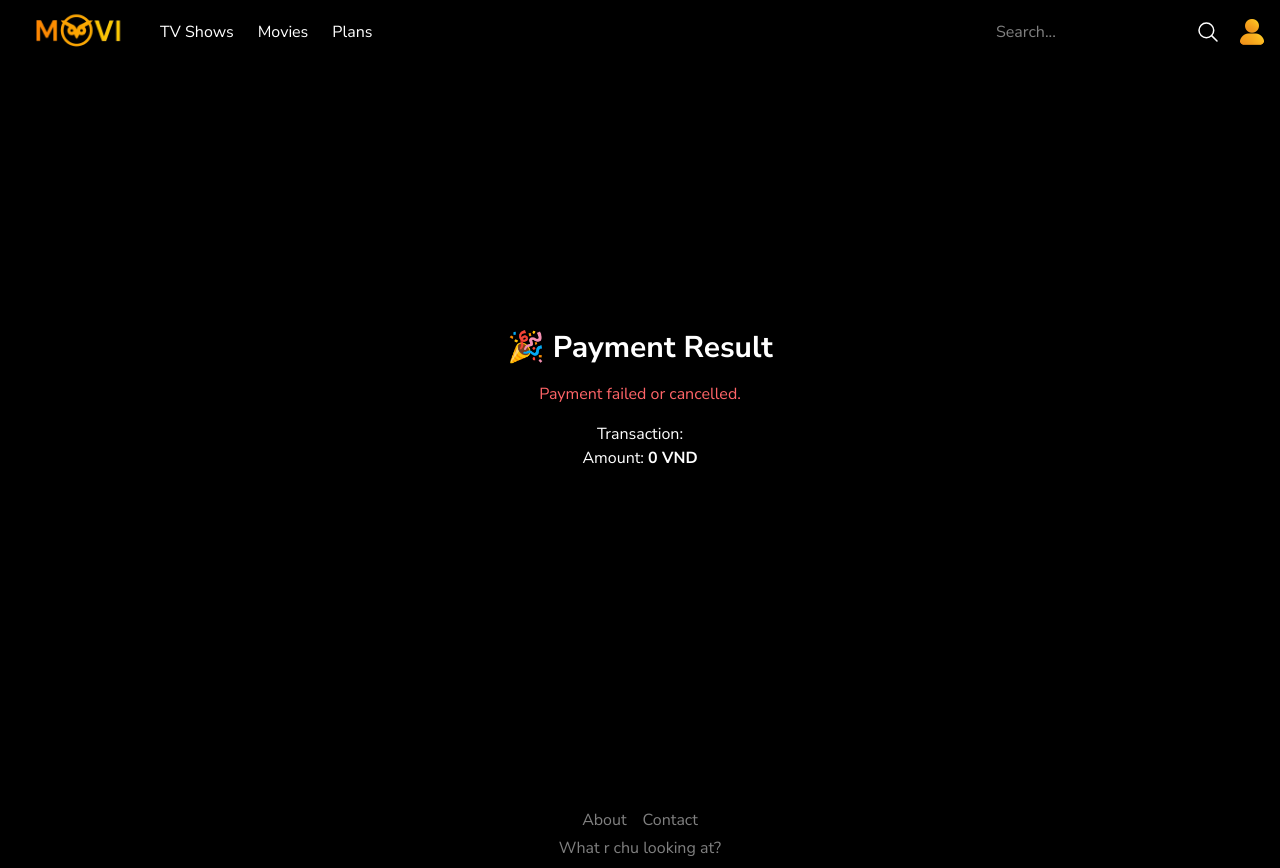
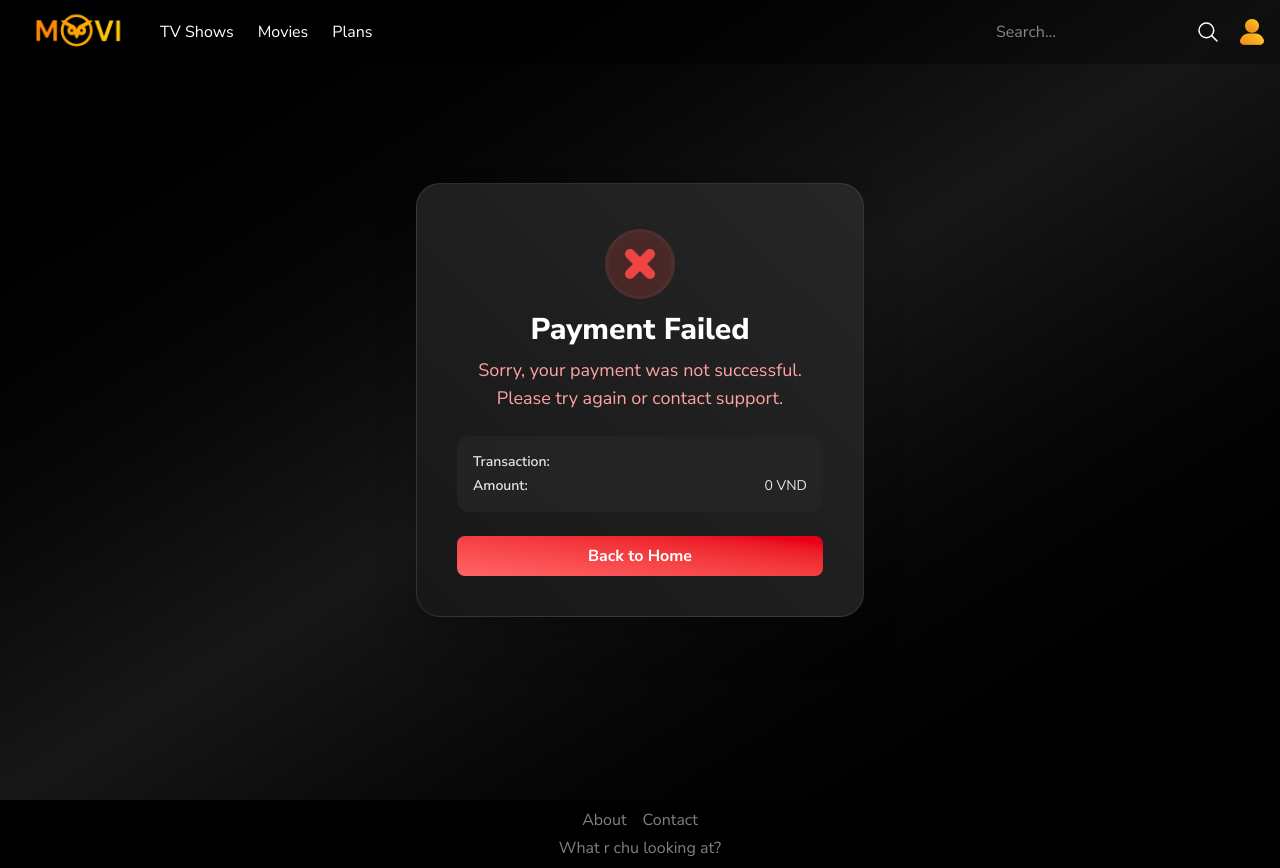
Before and after one commit to quang29/htRapPhimTrucTuyen, a React (Vite) app: page /payment-success in a window 1280 px wide. Built offline with nearby package versions, Linux system fonts and the light colour scheme; no server answers.

Commit message:
fix bugs
update code and fix bugs

```diff
--- a/index.html
+++ b/index.html
@@ -2,9 +2,14 @@
 <html lang="en">
   <head>
     <meta charset="UTF-8" />
-    <link rel="icon" type="image" href="/src/assets/image.png" />
+    <link rel="icon" type="image/png" href="/src/assets/image.png" />
     <meta name="viewport" content="width=device-width, initial-scale=1.0" />
     <title>Mowlvi</title>
+    <meta name="description" content="Mowlvi - Watch movies, TV shows, and enjoy AI-powered search and recommendations." />
+    <meta property="og:title" content="Mowlvi" />
+    <meta property="og:description" content="Watch movies, TV shows, and enjoy AI-powered search and recommendations." />
+    <meta property="og:image" content="/src/assets/posterwall.jpg" />
+    <meta name="theme-color" content="#000000" />
   </head>
   <body>
     <div id="root"></div>
--- a/src/components/FavoritesList.jsx
+++ b/src/components/FavoritesList.jsx
@@ -37,7 +37,6 @@ const FavoritesList = () => {
       ) : (
         <div className="flex flex-wrap gap-4 justify-start">
           {favorites.map((movie, index) => {
-  console.log("movie", movie); // 👈 Thêm dòng này
   return (
     <Card key={movie.id} data={movie} index={index + 1} media_type={movie.media_type} />
   );
--- a/src/components/Header.jsx
+++ b/src/components/Header.jsx
@@ -24,8 +24,6 @@ const Header = () => {
     const dispatch = useDispatch();
     const user = useSelector((state) => state.auth.user)
 
-    console.log("location", location);
-    console.log("searchInput", searchInput);
 
     // Khi URL thay đổi (ở /search), đồng bộ input
     useEffect(() => {
@@ -86,18 +84,20 @@ const Header = () => {
             </Link>
             {/* Navigation */}
             <nav className='hidden lg:flex items-center gap-2 ml-5'>
-            {
-                navigation.map((nav, index) => {
-                    return (
-                        <div>
-                            <NavLink key={nav.label} to={nav.href} className={({isActive})=>`px-2 hover:text-white ${isActive && "text-white"}`}>
-                                {nav.label}
-                            </NavLink>
-                        </div>
-                    )
-                })
-            }
-            </nav>
+  {navigation.map((nav, index) => (
+    <div key={nav.href}>
+      <NavLink
+        to={nav.href}
+        className={({ isActive }) =>
+          `px-2 hover:text-white ${isActive ? "text-white font-bold" : ""}`
+        }
+        end={nav.href === "/"} // Đảm bảo chỉ / mới active khi ở đúng /
+      >
+        {nav.label}
+      </NavLink>
+    </div>
+  ))}
+</nav>
             {/* Search and User Icon */}
             <div className='ml-auto flex items-center gap-4'>
                 <form action="" className='flex items-center gap-2' onSubmit={handleSubmit}>
--- a/src/components/RatingButton.jsx
+++ b/src/components/RatingButton.jsx
@@ -3,11 +3,17 @@ import { useSelector } from "react-redux";
 import { doc, getDoc, setDoc, deleteDoc } from "firebase/firestore";
 import { db } from "../firebase";
 import { FaThumbsUp, FaThumbsDown } from "react-icons/fa";
+import { toast } from "react-hot-toast";
 
 export default function RatingButton({ movieId }) {
   const user = useSelector((state) => state.auth.user);
   const [rating, setRating] = useState(null);
   const [showTooltip, setShowTooltip] = useState(false);
+
+  // Reset rating mỗi khi movieId thay đổi
+  useEffect(() => {
+    setRating(null);
+  }, [movieId]);
 
   useEffect(() => {
     if (!user) return;
@@ -20,7 +26,10 @@ export default function RatingButton({ movieId }) {
   }, [user, movieId]);
 
   const handleRate = async (type) => {
-    if (!user) return alert("Please log in to rate this movie!");
+    if (!user) {
+      toast.error("Please log in to rate this movie!");
+      return;
+    }
     const ref = doc(db, "users", user.uid, "ratings", movieId.toString());
 
     if (rating === type) {
--- a/src/components/WatchHistory.jsx
+++ b/src/components/WatchHistory.jsx
@@ -8,11 +8,14 @@ import { Link } from 'react-router-dom';
 const WatchHistory = () => {
   const user = useSelector((state) => state.auth.user);
   const [history, setHistory] = useState([]);
+  const [loading, setLoading] = useState(true);
 
   useEffect(() => {
     const fetchHistory = async () => {
-      if (!user) return;
-
+      if (!user) {
+        setLoading(false);
+        return;
+      }
       try {
         const historyRef = collection(db, 'users', user.uid, 'watchHistory');
         const snapshot = await getDocs(historyRef);
@@ -26,10 +29,13 @@ const WatchHistory = () => {
       } catch (err) {
         console.error("Failed to fetch history:", err);
       }
+      setLoading(false);
     };
 
     fetchHistory();
   }, [user]);
+
+  if (loading) return <div className="text-white text-center py-8">Loading watch history...</div>;
 
   return (
     <div className="container mt-10 pt-10 mx-auto px-4 py-6">
--- a/src/pages/LoginPage.jsx
+++ b/src/pages/LoginPage.jsx
@@ -75,7 +75,7 @@ const handleGoogleLogin = async () => {
 
         {/* Title */}
         <h1 className="text-3xl font-bold text-white mt-4">
-          Continue to <span className="text-white">MEOVI</span>
+          Continue to <span className="text-white">Mowlvi</span>
         </h1>
 
         {/* Google Button */}
--- /dev/null
+++ b/src/pages/NotFound.jsx
@@ -0,0 +1,12 @@
+import React from "react";
+import { Link } from "react-router-dom";
+
+const NotFound = () => (
+  <div className="min-h-screen flex flex-col items-center justify-center bg-black text-white">
+    <h1 className="text-6xl font-bold mb-4">404</h1>
+    <p className="text-xl mb-8">Sorry, the page you are looking for does not exist.</p>
+    <Link to="/" className="px-6 py-2 bg-blue-600 rounded-lg font-bold hover:bg-blue-700 transition">Back to Home</Link>
+  </div>
+);
+
+export default NotFound;
--- a/src/pages/PaymentSuccess.jsx
+++ b/src/pages/PaymentSuccess.jsx
@@ -1,10 +1,11 @@
 import React, { useEffect, useState } from 'react';
-import { useLocation } from 'react-router-dom';
-import { doc, updateDoc, setDoc } from 'firebase/firestore';
+import { useLocation, useNavigate } from 'react-router-dom';
+import { doc, setDoc } from 'firebase/firestore';
 import { db } from '../firebase';
 
 const PaymentSuccess = () => {
   const location = useLocation();
+  const navigate = useNavigate();
   const [paymentInfo, setPaymentInfo] = useState(null);
 
   useEffect(() => {
@@ -22,7 +23,6 @@ const PaymentSuccess = () => {
 
   useEffect(() => {
     if (paymentInfo && paymentInfo.status === "00" && paymentInfo.txnRef) {
-      // Cập nhật Firestore
       setDoc(doc(db, "payments", paymentInfo.txnRef), {
         status: "success",
         vnp_ResponseCode: paymentInfo.status,
@@ -31,18 +31,59 @@ const PaymentSuccess = () => {
     }
   }, [paymentInfo]);
 
-  if (!paymentInfo) return <div className="text-white p-8">Loading...</div>;
+  if (!paymentInfo) return (
+    <div className="min-h-screen bg-gradient-to-br from-black via-neutral-900 to-black flex items-center justify-center">
+      <div className="text-white text-xl animate-pulse">Loading...</div>
+    </div>
+  );
+
+  const isSuccess = paymentInfo.status === "00";
 
   return (
-    <div className="min-h-screen bg-black text-white flex flex-col items-center justify-center">
-      <h1 className="text-3xl font-bold mb-4">🎉 Payment Result</h1>
-      {paymentInfo.status === "00" ? (
-        <p className="text-green-400">Your payment was successful!</p>
-      ) : (
-        <p className="text-red-400">Payment failed or cancelled.</p>
-      )}
-      <p className="mt-4">Transaction: <strong>{paymentInfo.txnRef}</strong></p>
-      <p>Amount: <strong>{(Number(paymentInfo.amount) / 100).toLocaleString()} VND</strong></p>
+    <div className="min-h-screen bg-gradient-to-br from-black via-neutral-900 to-black flex items-center justify-center px-4">
+      <div className="bg-gradient-to-tr from-neutral-900 to-neutral-800 rounded-3xl shadow-2xl p-10 max-w-md w-full text-center border border-white/10 animate-fadeIn">
+        <div className="flex flex-col items-center mb-6">
+          {isSuccess ? (
+            <svg className="w-20 h-20 text-green-400 mb-2 animate-bounce" fill="none" viewBox="0 0 24 24" stroke="currentColor">
+              <circle cx="12" cy="12" r="10" fill="#22c55e" opacity="0.2"/>
+              <path stroke="#22c55e" strokeWidth="3" strokeLinecap="round" strokeLinejoin="round" d="M7 13l3 3 7-7" />
+            </svg>
+          ) : (
+            <svg className="w-20 h-20 text-red-400 mb-2 animate-shake" fill="none" viewBox="0 0 24 24" stroke="currentColor">
+              <circle cx="12" cy="12" r="10" fill="#ef4444" opacity="0.2"/>
+              <path stroke="#ef4444" strokeWidth="3" strokeLinecap="round" strokeLinejoin="round" d="M15 9l-6 6m0-6l6 6" />
+            </svg>
+          )}
+          <h1 className="text-3xl font-extrabold mb-2">
+            {isSuccess ? "Payment Successful!" : "Payment Failed"}
+          </h1>
+          <p className={`text-lg ${isSuccess ? "text-green-300" : "text-red-300"}`}>
+            {isSuccess
+              ? "Thank you for your purchase. Your subscription is now active!"
+              : "Sorry, your payment was not successful. Please try again or contact support."}
+          </p>
+        </div>
+        <div className="bg-neutral-800/80 rounded-xl p-4 mb-6 text-left text-sm text-neutral-200 shadow-inner">
+          <div className="flex justify-between mb-1">
+            <span className="font-semibold">Transaction:</span>
+            <span>{paymentInfo.txnRef}</span>
+          </div>
+          <div className="flex justify-between">
+            <span className="font-semibold">Amount:</span>
+            <span>{(Number(paymentInfo.amount) / 100).toLocaleString()} VND</span>
+          </div>
+        </div>
+        <button
+          onClick={() => navigate(isSuccess ? "/subscription" : "/")}
+          className={`w-full py-2 rounded-lg font-bold transition
+            ${isSuccess
+              ? "bg-gradient-to-tr from-green-400 to-green-600 text-black hover:scale-105"
+              : "bg-gradient-to-tr from-red-400 to-red-600 text-white hover:scale-105"
+            }`}
+        >
+          {isSuccess ? "Go to Subscription" : "Back to Home"}
+        </button>
+      </div>
     </div>
   );
 };
--- a/src/pages/SearchPage.jsx
+++ b/src/pages/SearchPage.jsx
@@ -4,6 +4,7 @@ import axios from 'axios';
 import Card from '../components/Card';
 import tmdbAxios from '../api/tmdbAxios';
 import { Switch } from '@headlessui/react';
+import { toast } from 'react-hot-toast';
 
 const SearchPage = () => {
   const location = useLocation();
@@ -55,8 +56,9 @@ const SearchPage = () => {
         setData([]);
       }
     } catch (err) {
-      console.error('❌ AI search error:', err);
+      setLoading(false);
       setData([]);
+      toast.error("AI Search failed. Please try again or use normal search.");
     }
     setLoading(false);
   };
```
Also changed, not shown: src/pages/DetailsPage.jsx (+20 -11 lines), 1 other file (tests, documents, lock files or other folders).
